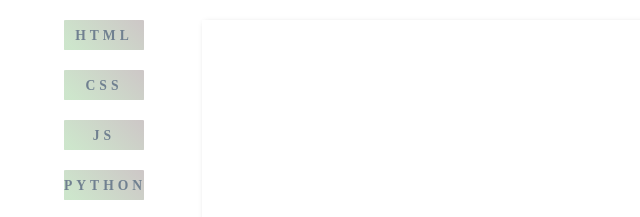
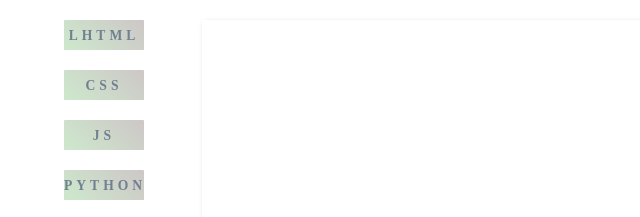
Before and after one commit to yasen002/css_collection, a plain HTML site: page myExe01/index.html in a window 1280 px wide. Shown: the top 217 px of the page, 0-640 px from the left. Drawn offline with nearby package versions, Linux system fonts and the light colour scheme.

Commit message:
Update index.html

```diff
--- a/myExe01/index.html
+++ b/myExe01/index.html
@@ -31,7 +31,7 @@
      <span></span>
      <span></span>
      <span></span>
-     <p class="btnName" >HTML</p>
+     <p class="btnName" >lHTML</p>
   </div>
   <div class="btn css">
       <span></span>
```
